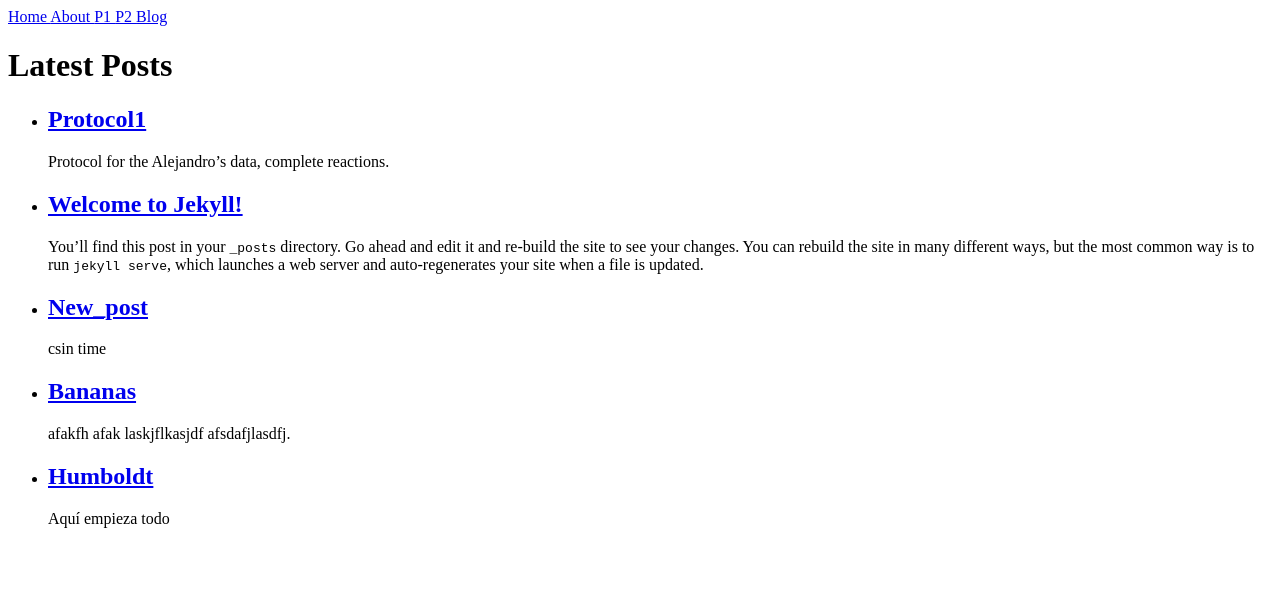
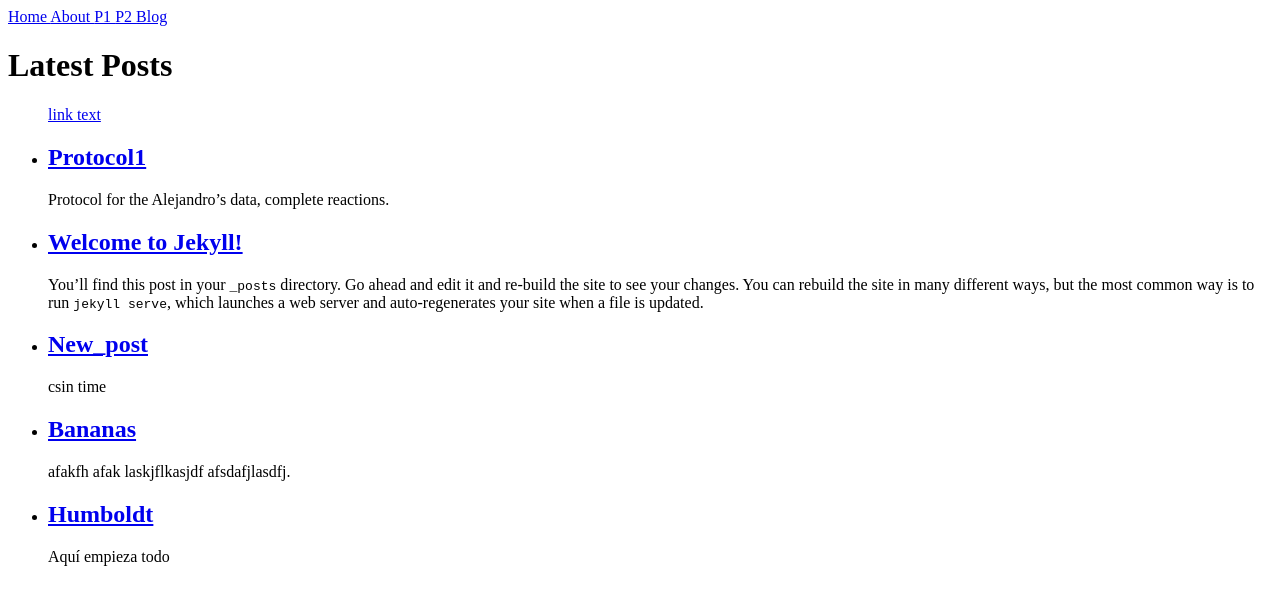
Before and after one commit to maribermudezmo/my-book-site, a Jekyll site: the page built from blog.html, in a window 1280 px wide. Shown: the top 605 px of the page. Built offline with Jekyll 4.4.1, drawn with Linux system fonts in a browser that asks for light colours.

Commit message:
Update blog.html

```diff
--- a/blog.html
+++ b/blog.html
@@ -5,6 +5,7 @@ title: Blog
 <h1>Latest Posts</h1>
 
 <ul>
+<a href="https://maribermudezmo.github.io/my-book-site/2023/06/26/bananas.html">link text</a>
   {% for post in site.posts %}
     <li>
       <h2><a href="{{ post.url }}">{{ post.title }}</a></h2>
```
